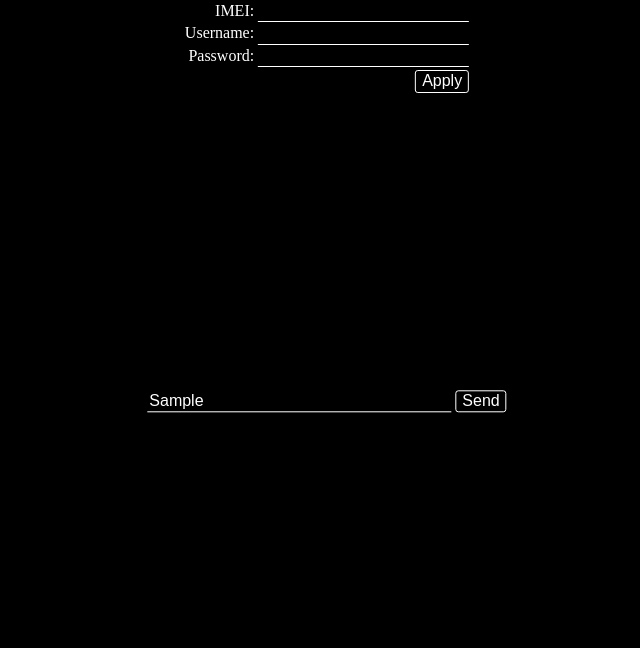
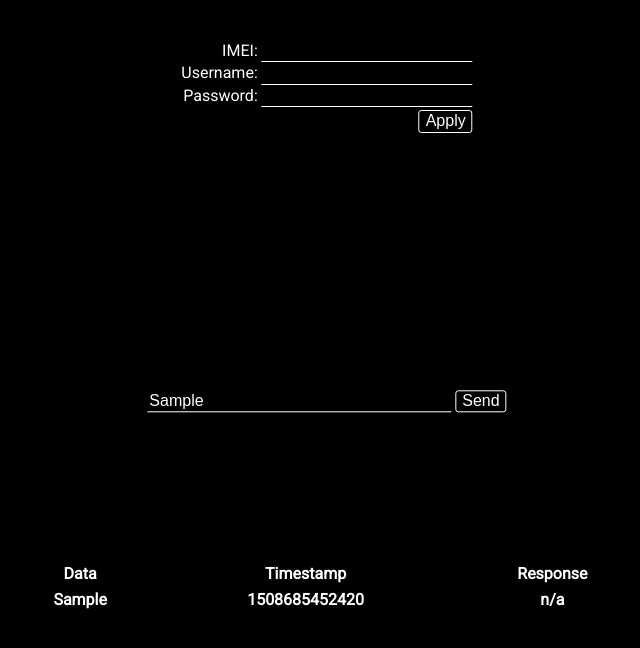
Before and after one commit to HalilCan/Aerospace-Iridium-Interface, a plain HTML site: page index.html in a window 1280 px wide. Both pictures are taken after typing "Sample" into the empty fields and a click on the button "Send". Shown: the whole page, without its empty margins (313-953 px from the left). Drawn offline with nearby package versions, Linux system fonts and the light colour scheme; no server answers.

Commit message:
Testing out different content types

```diff
--- a/css/main.css
+++ b/css/main.css
@@ -100,6 +100,7 @@ textarea {
 body {
     background-color: black;
     color:white;
+    font-family: Roboto, Helvetica, Sans-Serif;
 }
 
 form input {
@@ -108,7 +109,7 @@ form input {
 }
 
 #globe-gif {
-    width: 30vw;
+    width: 20vw;
     height: auto;
 }
 
@@ -120,6 +121,7 @@ form input {
     display: block;
     position: absolute;
     left: 50%;
+    top: 5%;
     transform: translate(-50%, 0);
 
     text-align: right;
@@ -184,6 +186,18 @@ form input {
 
 }
 
+#sent-message-list {
+    position: absolute;
+    text-align: center;
+    top: 70vh;
+    left: 50%;
+    width: 50vw;
+    transform: translate(-50%, 0);
+}
+
+#sent-message-table {
+    width: 100%;
+}
 
 
 
--- a/index.html
+++ b/index.html
@@ -11,6 +11,7 @@
         <link rel="apple-touch-icon" href="icon.png">
         <!-- Place favicon.ico in the root directory -->
 
+        <link href="https://fonts.googleapis.com/css?family=Roboto" rel="stylesheet">
         <link rel="stylesheet" href="css/normalize.css">
         <link rel="stylesheet" href="css/main.css">
     </head>
@@ -43,12 +44,17 @@
                 </form>
             </div>
 
+            <div id = "sent-message-list">
+                <table id = "sent-message-table">
+                    <tr>
+                        <th>Data</th>
+                        <th>Timestamp</th>
+                        <th>Response</th>
+                    </tr>
+                </table>
+            </div>
+
         </div>
-
-
-
-
-
 
         <script src="js/vendor/modernizr-3.5.0.min.js"></script>
         <script src="https://code.jquery.com/jquery-3.2.1.min.js" integrity="sha256-hwg4gsxgFZhOsEEamdOYGBf13FyQuiTwlAQgxVSNgt4=" crossorigin="anonymous"></script>
--- a/js/main.js
+++ b/js/main.js
@@ -14,6 +14,7 @@ let displaySetupButton = document.getElementById("display-setup-button");
 
 let sendMessageButton = document.getElementById("send-message-button");
 let sendMessageBox = document.getElementById("send-message-box");
+let sentMessageTable = document.getElementById("sent-message-table");
 
 let IMEI = "imei";
 let USERNAME = "amnrd";
@@ -64,6 +65,14 @@ function sendMessage() {
     console.log(postData);
     // Actually sends the request to the server.
     request.send(postData);
+    let timeStamp = Date.now();
+
+    sentMessageTable.innerHTML +=
+        "<tr>" +
+        "<th>"+message+"</th>" +
+        "<th>"+timeStamp+"</th>" +
+        "<th>"+"n/a"+"</th>" +
+        "</tr>"
 }
 
 function hexify(val) {
```
